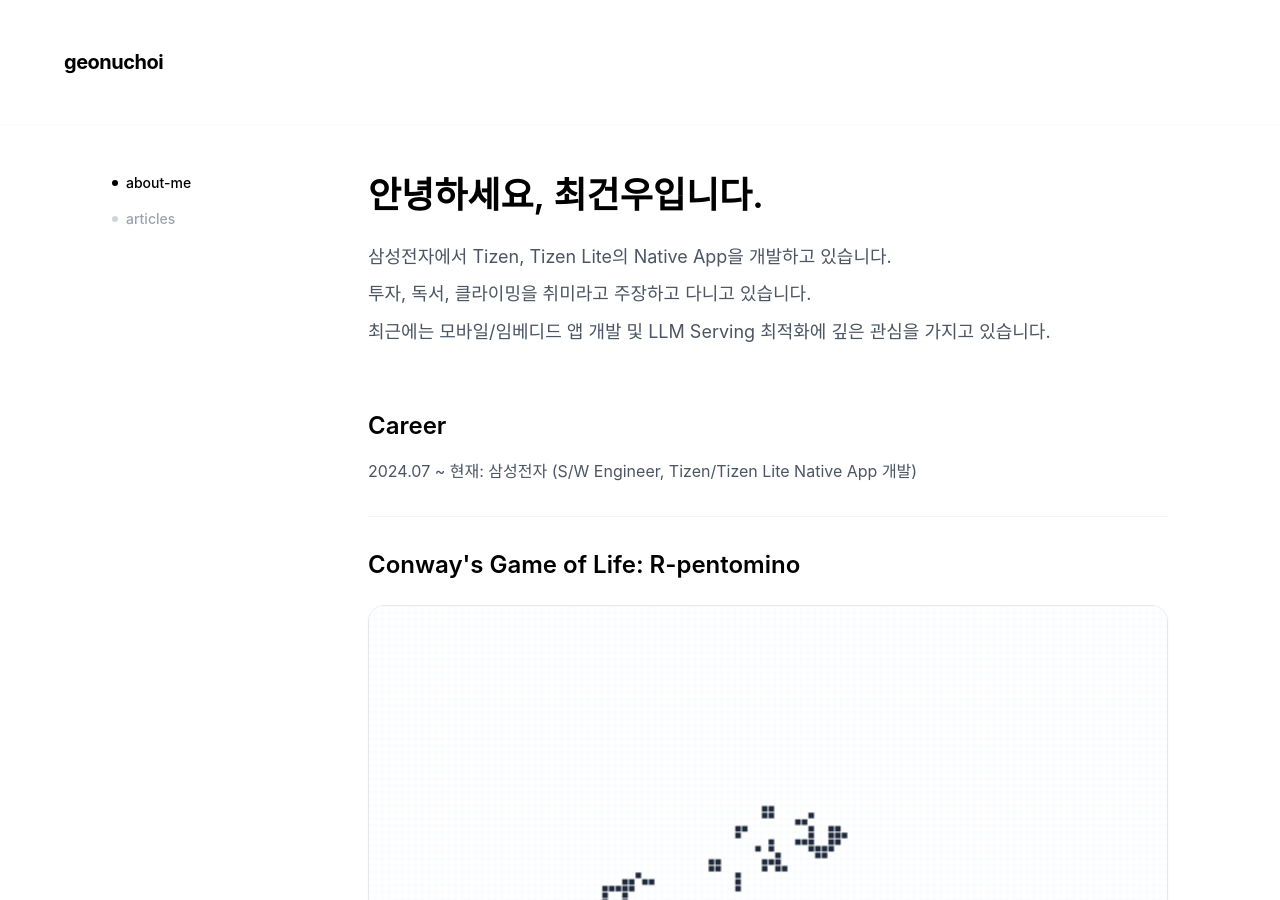
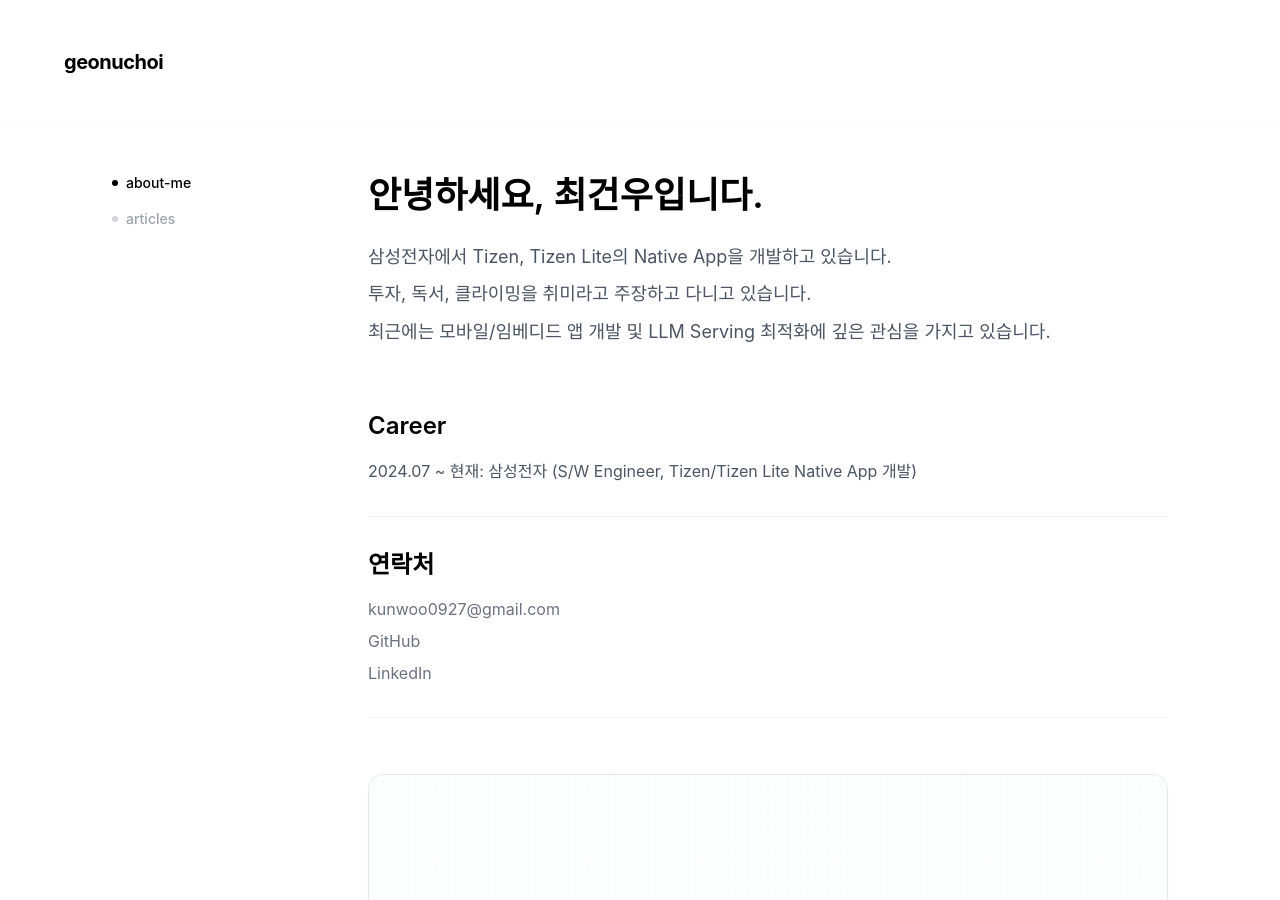
Before and after one commit to Uniaut/uniaut.github.io, a Jekyll site: the page built from index.md, in a window 1280 px wide and 900 px high. Built offline with Jekyll 4.4.1, drawn with Linux system fonts in a browser that asks for light colours; nearby versions of some CDN libraries; some web fonts are replaced.

Commit message:
style: remove GoL title and relocate simulation below contact section

```diff
--- a/index.md
+++ b/index.md
@@ -22,15 +22,6 @@ title: About Me
                 </p>
             </section>
 
-            <!-- Minimal Conway's Game of Life Simulation Section -->
-            <section class="pt-8 border-t border-gray-100">
-                <h2 class="text-2xl font-semibold mb-6">Conway's Game of Life: R-pentomino</h2>
-
-                <div class="w-full bg-white rounded-2xl border border-gray-200 overflow-hidden shadow-sm my-6">
-                    <canvas id="gameCanvas" class="block w-full cursor-crosshair bg-white"></canvas>
-                </div>
-            </section>
-
             <!-- Contact Section -->
             <section class="pt-8 border-t border-gray-100">
                 <h2 class="text-2xl font-semibold mb-4">연락처</h2>
@@ -51,6 +42,13 @@ title: About Me
                         </a>
                     </li>
                 </ul>
+            </section>
+
+            <!-- Minimal Conway's Game of Life Simulation Section (Below Contact, No Title) -->
+            <section class="pt-8 border-t border-gray-100">
+                <div class="w-full bg-white rounded-2xl border border-gray-200 overflow-hidden shadow-sm my-6">
+                    <canvas id="gameCanvas" class="block w-full cursor-crosshair bg-white"></canvas>
+                </div>
             </section>
         </div>
     </div>
```
Also changed, not shown: other parts of index.md (+1 -1 lines).
